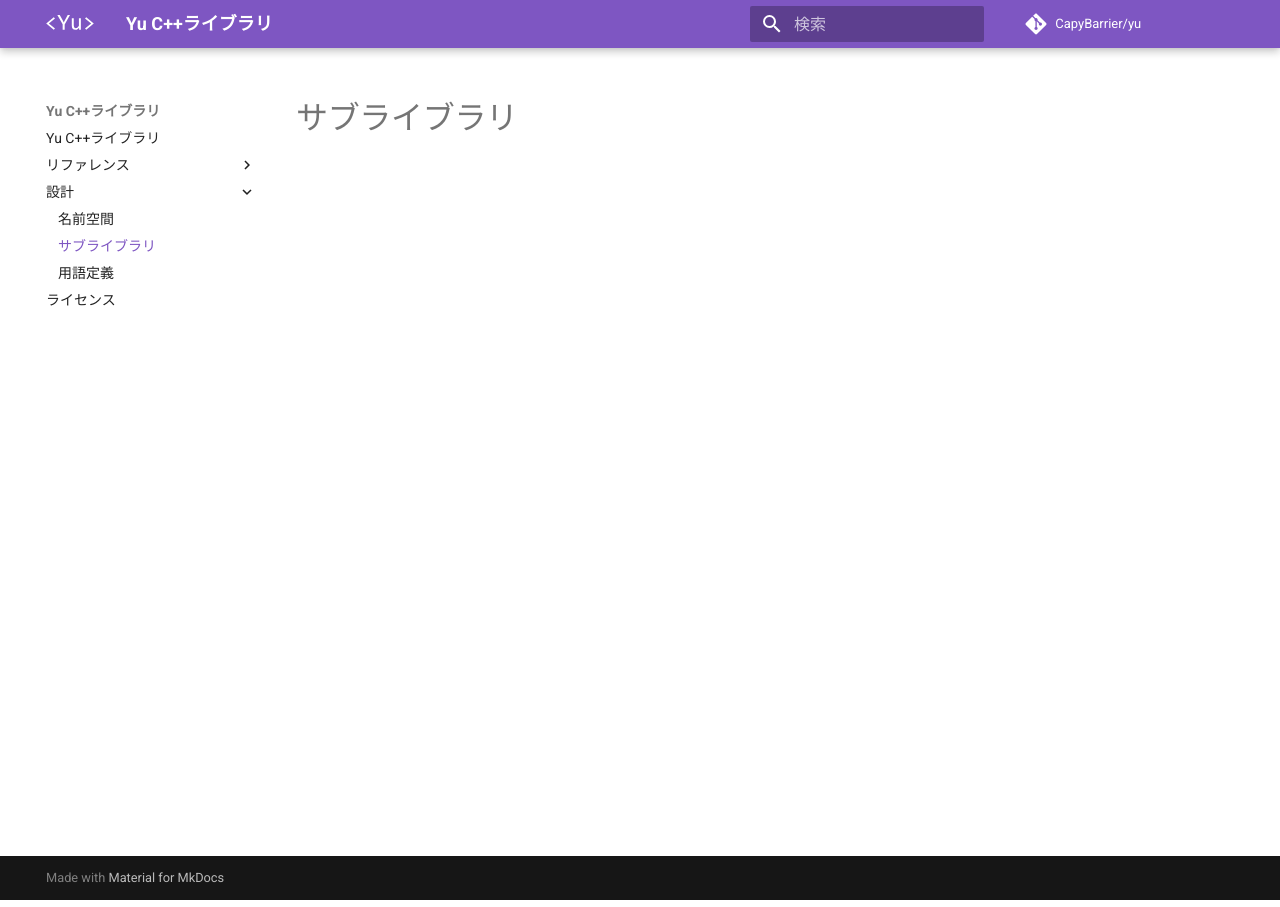
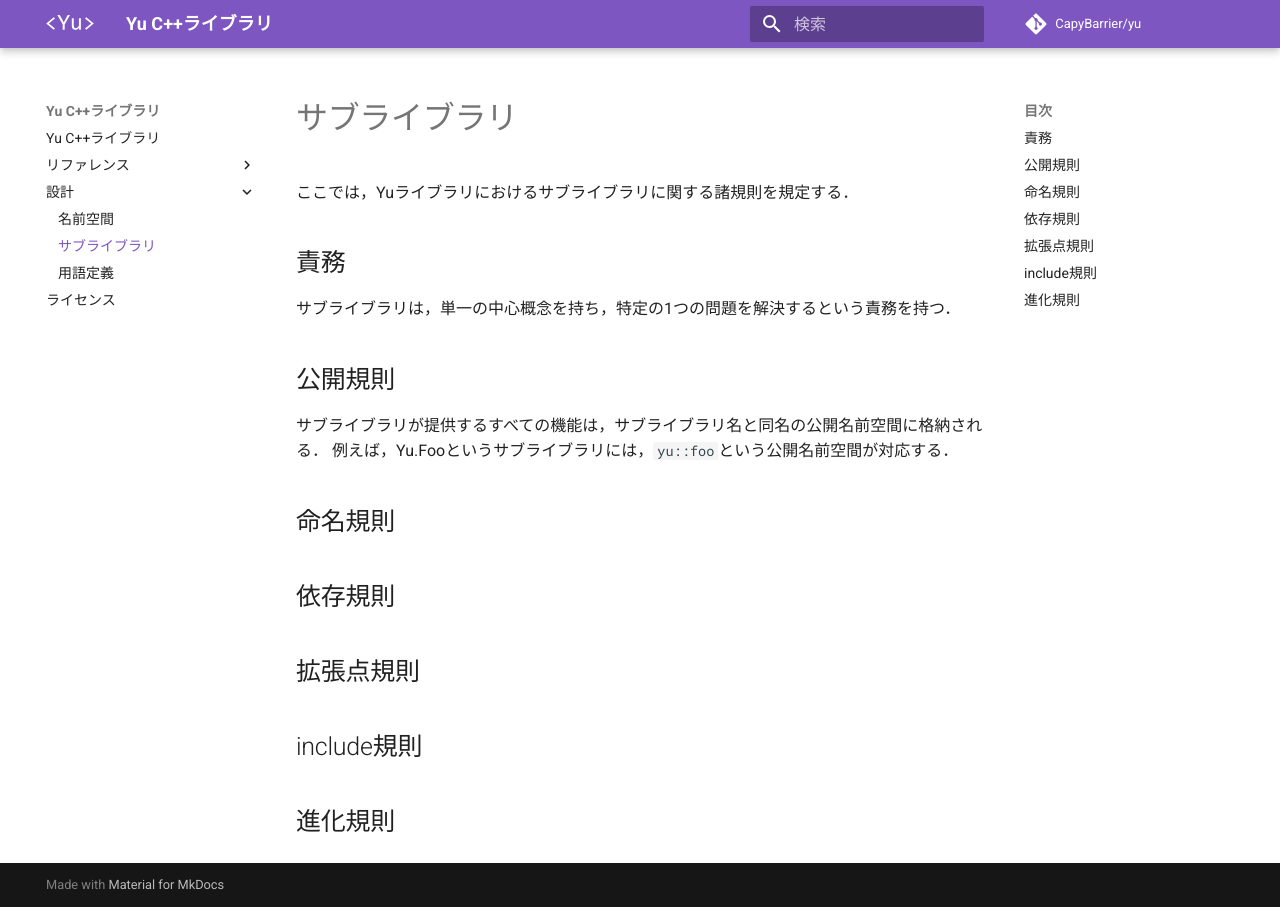
Before and after one commit to CapyBarrier/yu, an MkDocs documentation site: the page built from docs/docs/design/sublibrary.md, in a window 1280 px wide. Built offline with MkDocs 1.6.1 and Material for MkDocs 9.7.7, drawn with Linux system fonts in a browser that asks for light colours; comment, search, counter and statistics services are not loaded.

```diff
--- a/docs/docs/design/sublibrary.md
+++ b/docs/docs/design/sublibrary.md
@@ -1 +1,27 @@
 # サブライブラリ
+
+ここでは，Yuライブラリにおけるサブライブラリに関する諸規則を規定する．
+
+## 責務
+
+サブライブラリは，単一の中心概念を持ち，特定の1つの問題を解決するという責務を持つ．
+
+## 公開規則
+
+サブライブラリが提供するすべての機能は，サブライブラリ名と同名の公開名前空間に格納される．
+例えば，Yu.Fooというサブライブラリには，`yu::foo`という公開名前空間が対応する．
+
+
+## 命名規則
+
+
+## 依存規則
+
+
+## 拡張点規則
+
+
+## include規則
+
+
+## 進化規則
```
